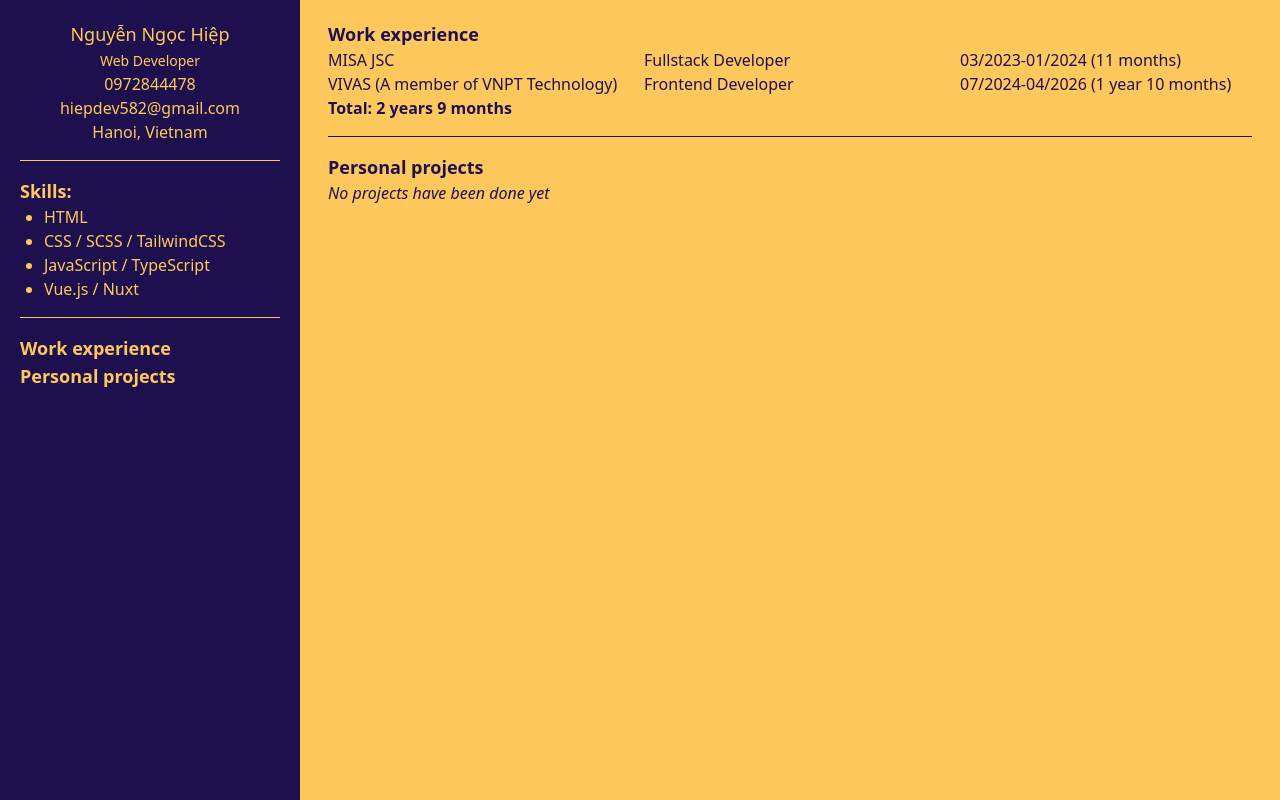
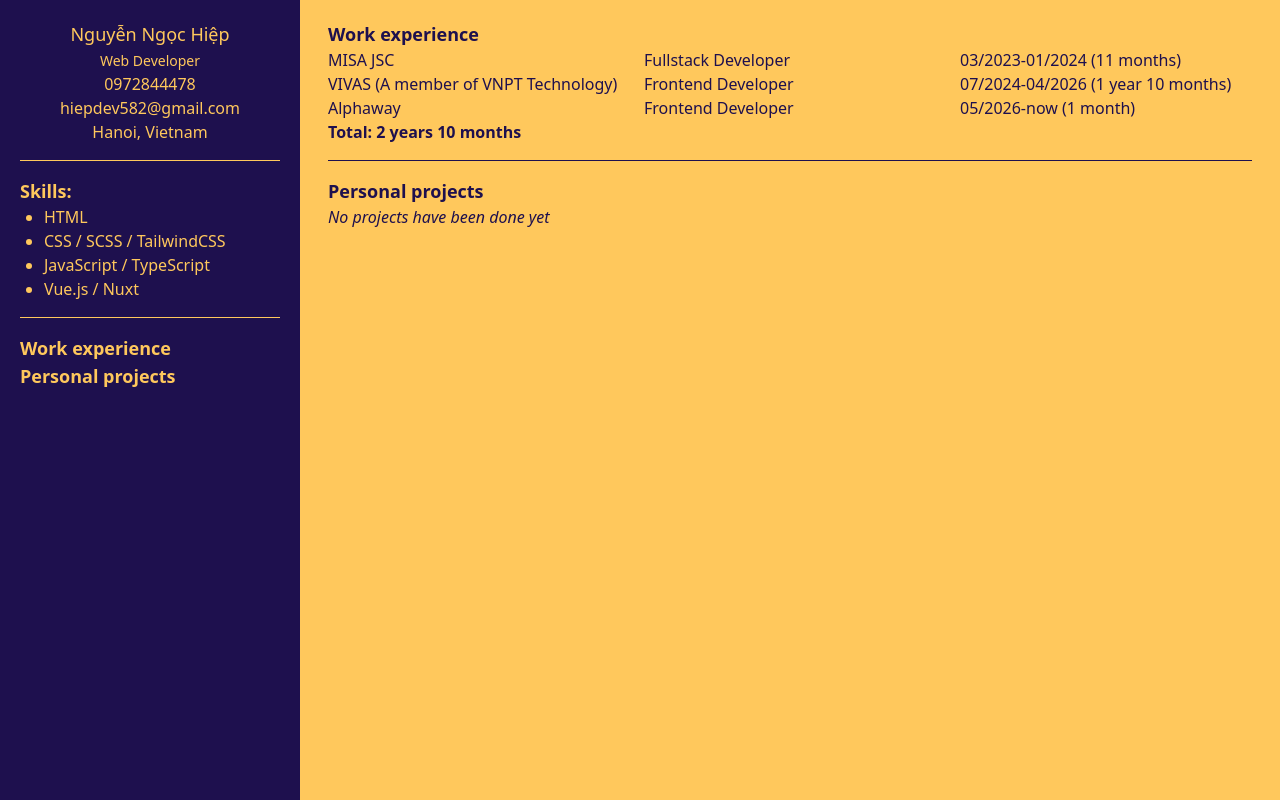
Before and after one commit to hiepdev582/portfolio, a Nuxt app in the folder portfolio/: page / in a window 1280 px wide. Built offline with nearby package versions, Linux system fonts and the light colour scheme.

Commit message:
feature: update work place

```diff
--- a/portfolio/app/pages/index.vue
+++ b/portfolio/app/pages/index.vue
@@ -33,8 +33,13 @@
           <span>Frontend Developer</span>
           <span>07/2024-04/2026 (1 year 10 months)</span>
         </li>
+        <li class="grid grid-cols-1 lg:grid-cols-[1fr_1fr_1fr] gap-x-6">
+          <span>Alphaway</span>
+          <span>Frontend Developer</span>
+          <span>05/2026-now (1 month)</span>
+        </li>
       </ul>
-      <span class="font-semibold">Total: 2 years 9 months</span>
+      <span class="font-semibold">Total: 2 years 10 months</span>
     </section>
     <hr class="border-main my-4" />
     <section id="personal-project">
```
